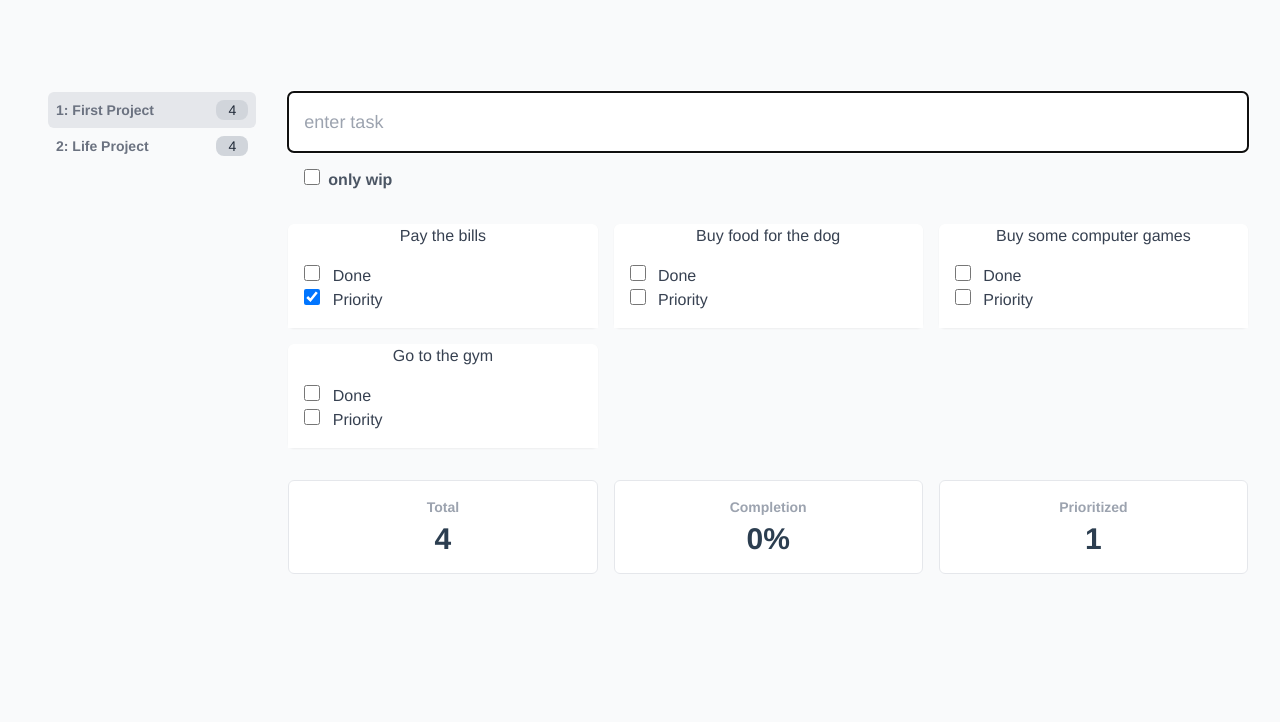
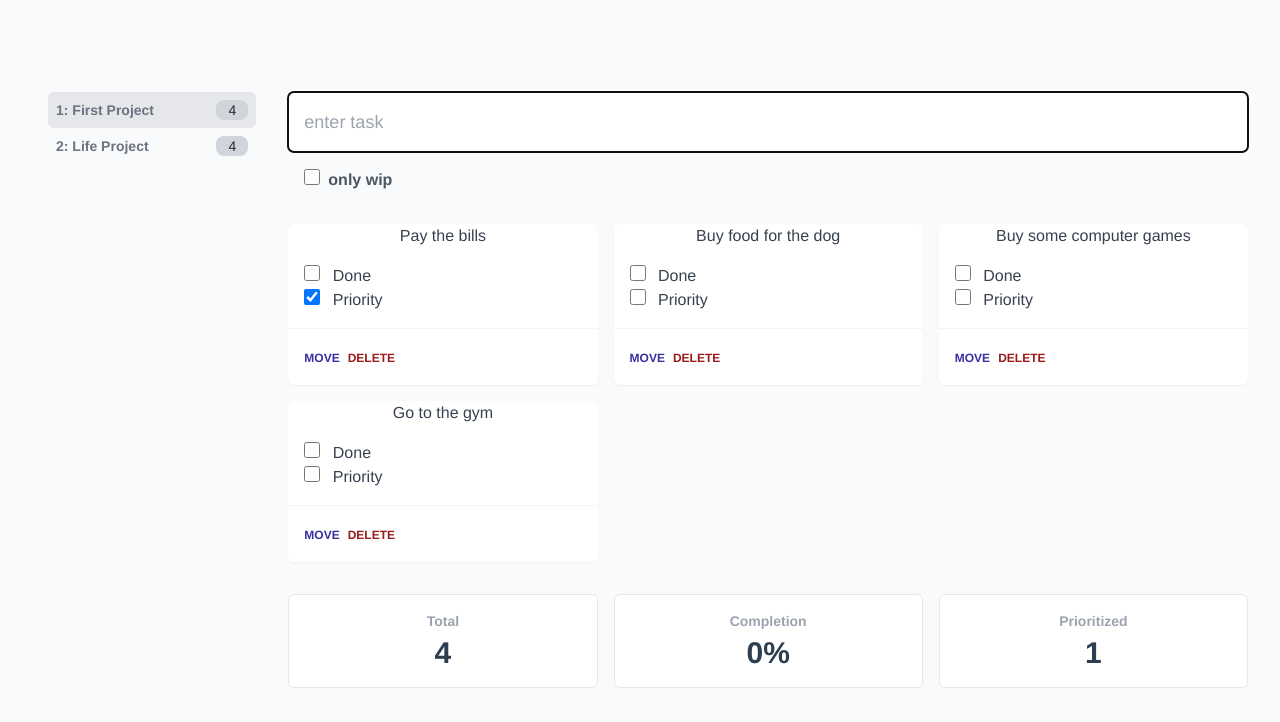
Before and after one commit to Kymaeda/sfc_vue3, a Vue app: page / in a window 1280 px wide. Shown: the top 722 px of the page. Built offline with nearby package versions, Linux system fonts and the light colour scheme.

Commit message:
add new complex(not understandable) components

```diff
--- /dev/null
+++ b/src/components/base/BaseSmallListButton.vue
@@ -0,0 +1,14 @@
+<template>
+  <button
+    class="py-1 w-full text-left text-base md:text-xs text-gray-500"
+    @click="$emit('click')"
+  >
+    <slot></slot>
+  </button>
+</template>
+
+<script>
+export default {
+  emits: ["click"],
+};
+</script>
--- /dev/null
+++ b/src/components/base/BaseTextButton.vue
@@ -0,0 +1,16 @@
+<template>
+  <button
+    class="uppercase font-bold text-lg md:text-xs"
+    :class="[`text-${color}-800`]"
+    @click="$emit('click')"
+  >
+    <slot></slot>
+  </button>
+</template>
+
+<script>
+export default {
+  props: { color: { type: String, default: "gray" } },
+  emits: ["click"],
+};
+</script>
--- a/src/components/tasks/TodoListItem.vue
+++ b/src/components/tasks/TodoListItem.vue
@@ -18,15 +18,18 @@
         Priority
       </BaseCheckbox>
     </div>
+    <TodoListItemMenu></TodoListItemMenu>
   </div>
 </template>
 
 <script>
 import BaseCheckbox from "../base/BaseCheckbox.vue";
+import TodoListItemMenu from "./TodoListItemMenu.vue";
 
 export default {
   components: {
     BaseCheckbox,
+    TodoListItemMenu,
   },
   props: {
     task: { type: Object, required: true },
--- /dev/null
+++ b/src/components/tasks/TodoListItemMenu.vue
@@ -0,0 +1,31 @@
+<template>
+  <div class="p-4 border-t border-gray-100 flex">
+    <div v-if="!showMenu">
+      <BaseTextButton @click="toggleMenu" class="mr-2" color="indigo">
+        Move
+      </BaseTextButton>
+      <BaseTextButton color="red">Delete</BaseTextButton>
+    </div>
+
+    <TodoListItemMenuMove v-else @closed="toggleMenu" />
+  </div>
+</template>
+
+<script>
+import BaseTextButton from "./../base/BaseTextButton.vue";
+import TodoListItemMenuMove from "./TodoListItemMenuMove.vue";
+export default {
+  components: {
+    BaseTextButton,
+    TodoListItemMenuMove,
+  },
+  data() {
+    return { showMenu: false };
+  },
+  methods: {
+    toggleMenu() {
+      this.showMenu = !this.showMenu;
+    },
+  },
+};
+</script>
--- /dev/null
+++ b/src/components/tasks/TodoListItemMenuMove.vue
@@ -0,0 +1,34 @@
+<template>
+  <div>
+    <div class="uppercase text:lg md:text-xs text-gray-400 mb-2">
+      Move where?
+    </div>
+    <div class="mb-2">
+      <div v-for="project in projects" :key="project.id">
+        <BaseSmallListButton>→ {{ project.name }}</BaseSmallListButton>
+      </div>
+    </div>
+    <div>
+      <BaseTextButton @click="$emit('closed')" color="red">
+        Cancel
+      </BaseTextButton>
+    </div>
+  </div>
+</template>
+
+<script>
+import BaseTextButton from "../base/BaseTextButton.vue";
+import BaseSmallListButton from "../base/BaseSmallListButton.vue";
+import { mapState } from "vuex";
+
+export default {
+  components: {
+    BaseTextButton,
+    BaseSmallListButton,
+  },
+  emits: ["closed"],
+  computed: mapState({
+    projects: (state) => state.projects,
+  }),
+};
+</script>
```
